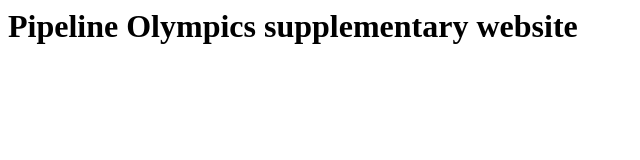
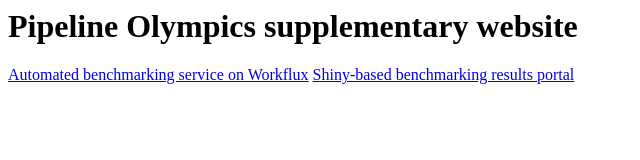
Before and after one commit to CompEpigen/PipelineOlympics, a plain HTML site: page docs/index.html in a window 1280 px wide. Shown: the whole page, without its empty margins (0-640 px from the left). Drawn offline with Linux system fonts and the light colour scheme.

Commit message:
Add links to benchmarking services in index.html

```diff
--- a/docs/index.html
+++ b/docs/index.html
@@ -2,4 +2,8 @@
 </head>
 <body>
 <h1>Pipeline Olympics supplementary website</h1>
+
+  <a href="workflux.html">Automated benchmarking service on Workflux</a>
+  <a href="shiny.html">Shiny-based benchmarking results portal</a>
+
 </body>
```
